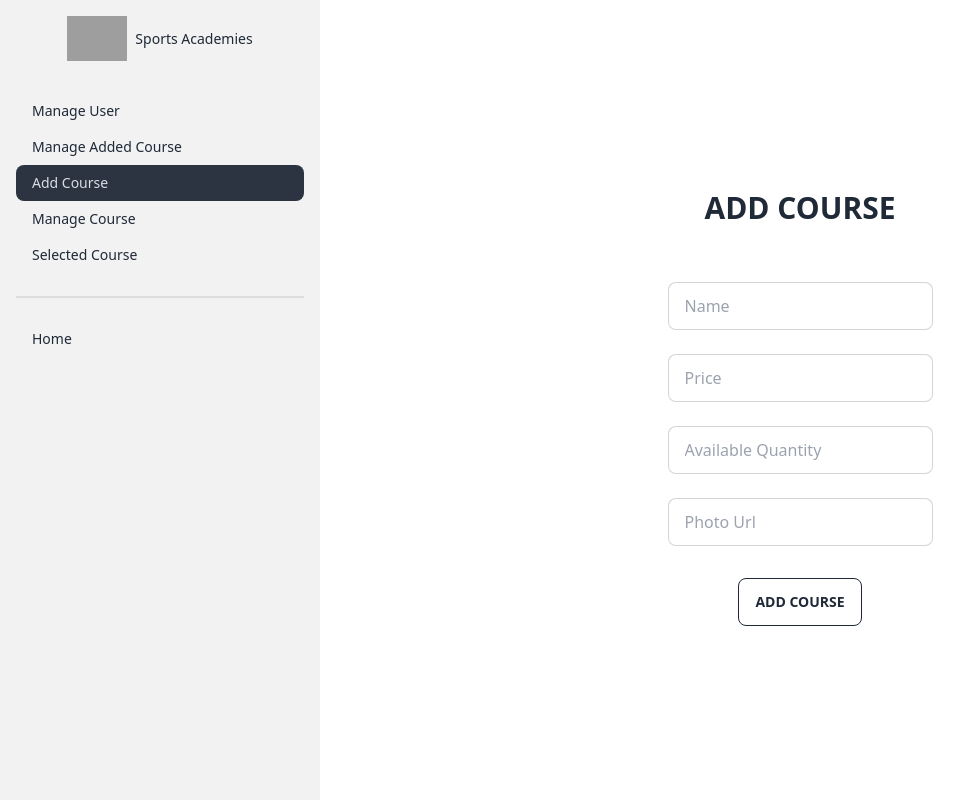
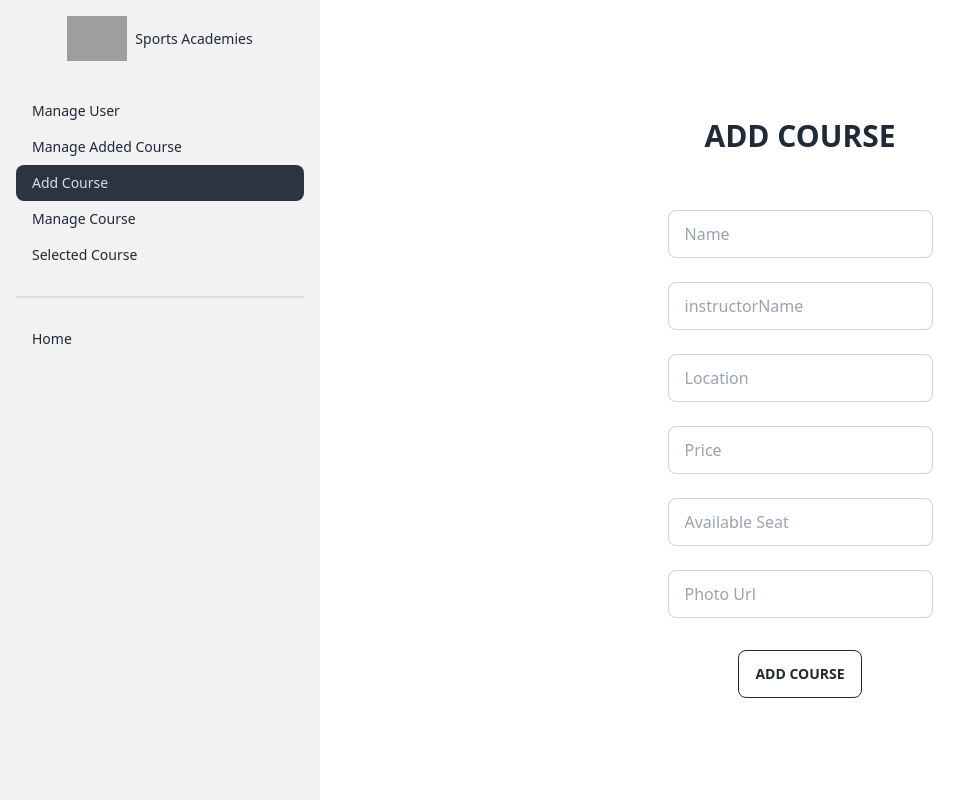
Before and after one commit to sohag0505/sports-academy-client, a React (Vite) app: page /dashboard/addCourse in a window 1280 px wide. Shown: the whole page, without its empty margins (0-980 px from the left). Built offline with nearby package versions, Linux system fonts and the light colour scheme; no server answers; grey boxes are pictures that could not be loaded.

Commit message:
manage addCourse page data connect successfully

```diff
--- a/src/pages/Dashboard/AddCourse.jsx
+++ b/src/pages/Dashboard/AddCourse.jsx
@@ -8,19 +8,20 @@ const AddCourse = () => {
 
     const form = event.target;
     const name = form.name.value;
+    const instructorName = form.instructorName.value;
+    const price = form.price.value;
+    const location = form.location.value;
 
-    const price = form.price.value;
-
-    const quantity = form.quantity.value;
+    const seats = form.seats.value;
 
     const photo = form.photo.value;
 
     const coursesData = {
       name,
-
+      instructorName,
       price,
-
-      quantity,
+      location,
+      seats,
 
       photo,
       inatructorName: user.displayName,
@@ -60,6 +61,24 @@ const AddCourse = () => {
                 required
               />
             </div>
+            <div className="form-control">
+              <input
+                type="text"
+                name="instructorName"
+                placeholder="instructorName"
+                className="input input-bordered"
+                required
+              />
+            </div>
+            <div className="form-control">
+              <input
+                type="text"
+                placeholder="Location"
+                name="location"
+                className="input input-bordered"
+                required
+              />
+            </div>
 
             <div className="form-control">
               <input
@@ -74,8 +93,8 @@ const AddCourse = () => {
             <div className="form-control">
               <input
                 type="text"
-                placeholder="Available Quantity"
-                name="quantity"
+                placeholder="Available Seat"
+                name="seats"
                 className="input input-bordered"
                 required
               />
--- a/src/pages/Dashboard/ManageAddedCourses.jsx
+++ b/src/pages/Dashboard/ManageAddedCourses.jsx
@@ -1,4 +1,17 @@
+import { useEffect, useState } from "react";
+
 const ManageAddedCourses = () => {
+  const [courses, setCourses] = useState([]);
+
+  useEffect(() => {
+    fetch("http://localhost:5000/classes")
+      .then((res) => res.json())
+      .then((data) => {
+        setCourses(data);
+
+        console.log(data);
+      });
+  }, []);
   return (
     <div className="mb-16">
       <h2 className="font-bold text-center text-3xl mb-14">
@@ -12,14 +25,40 @@ const ManageAddedCourses = () => {
             <tr>
               <th>Image</th>
               <th> NAME</th>
-
               <th>PRICE</th>
               <th>INSTRUCTOR NAME</th>
               <th>AVIAILABLE SEAT</th>
               <th>STATUS</th>
             </tr>
           </thead>
-          <tbody></tbody>
+          <tbody>
+            {courses.map((course) => (
+              <tr key={course._id}>
+                <td>
+                  <div className="flex items-center space-x-3">
+                    <div className="avatar">
+                      <div className="mask mask-squircle w-12 h-12">
+                        <img
+                          src={course.photo}
+                          alt="Avatar Tailwind CSS Component"
+                        />
+                      </div>
+                    </div>
+                  </div>
+                </td>
+                <td>{course.name}</td>
+                <td>{course.price}</td>
+                <td>{course.instructorName}</td>
+                <td>{course.seats}</td>
+                <td>{course.location}</td>
+                <th>
+                  <button className="btn btn-outline btn-primary">
+                    VIEW DETAILS
+                  </button>
+                </th>
+              </tr>
+            ))}
+          </tbody>
         </table>
       </div>
     </div>
```
